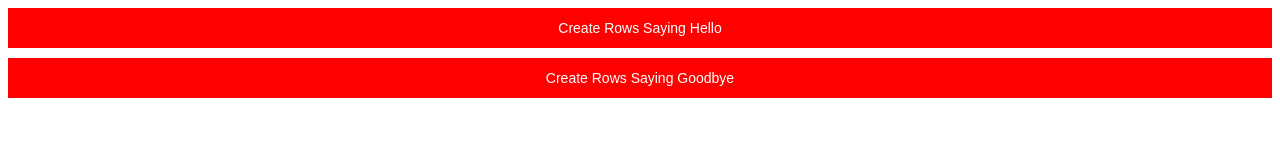
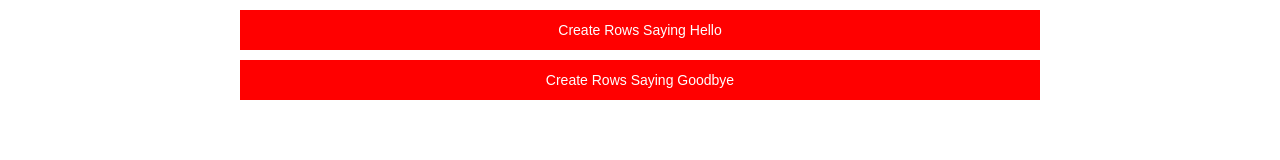
Before and after one commit to scrabill/hello-goodbye-buttons, a plain HTML site: page index.html in a window 1280 px wide. Drawn offline with Linux system fonts and the light colour scheme.

Commit message:
Adds max-width and padding

```diff
--- a/css/style.css
+++ b/css/style.css
@@ -2,6 +2,9 @@ body {
   background-color: #ffffff;
   font-family: Arial, Helvetica, sans-sans-serif;
   font-size: 16px;
+  max-width: 800px;
+  margin: auto;
+  padding: 10px;
 }
 
 button, div {
```
